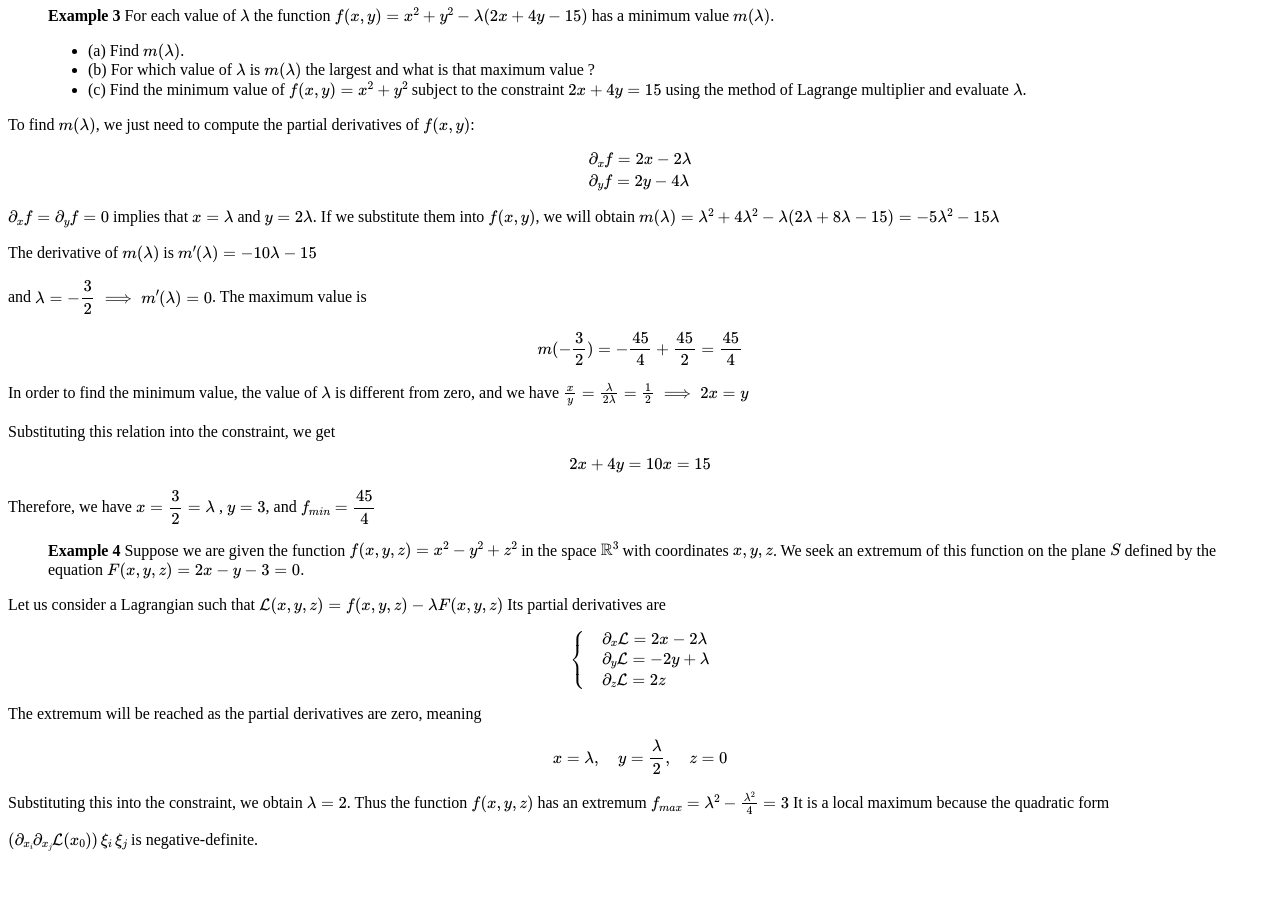
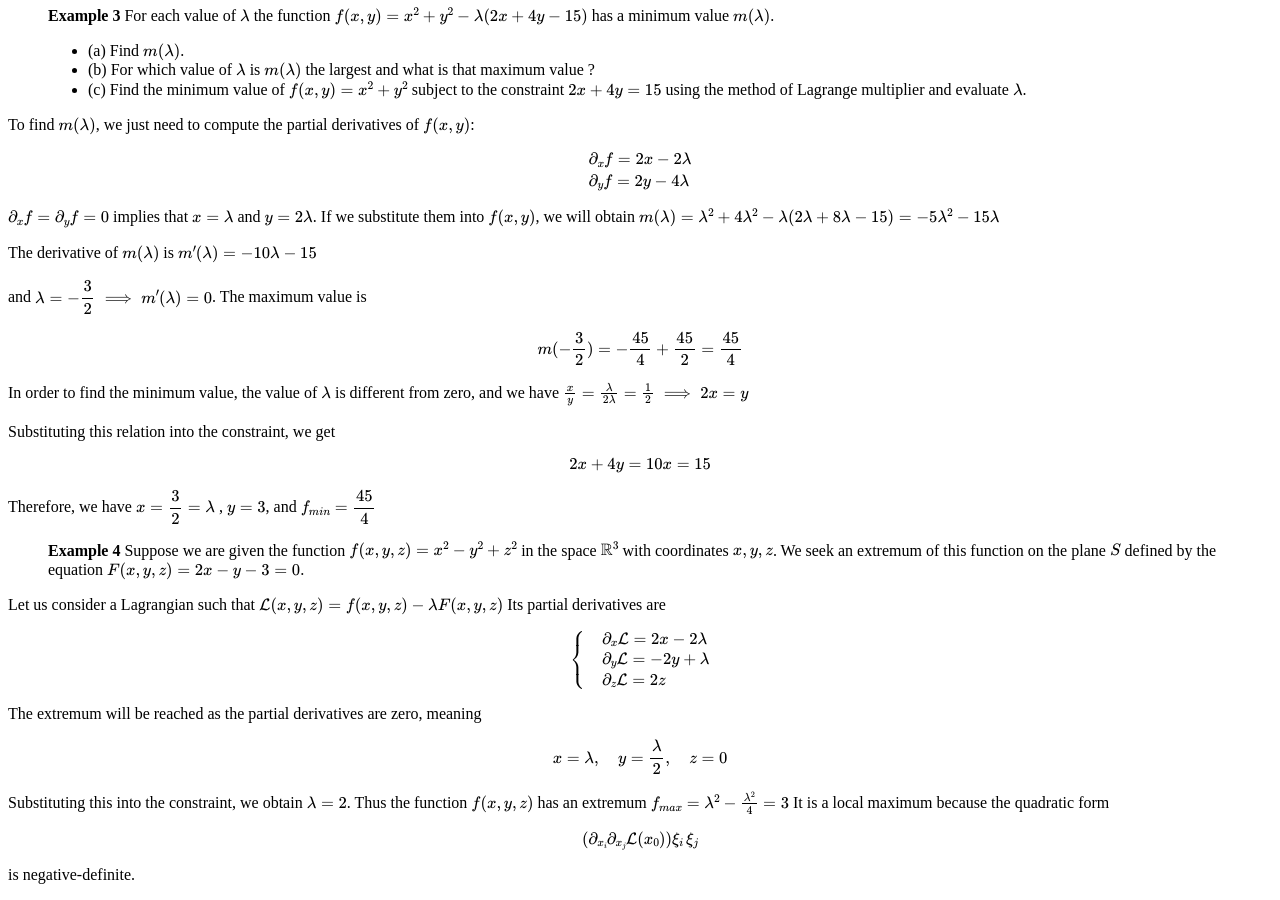
Before and after one commit to LIN-RQ/Math-Notes, a Jekyll site: the page built from lagrange-multipliers.md, in a window 1280 px wide and 900 px high, scrolled down 697 px. Built offline with Jekyll 4.4.1, drawn with Linux system fonts in a browser that asks for light colours; our own code applies the rules of GitHub Pages for plain Markdown files; before the commit the page ends 1565 px from its top, so only the background shows below that.

```diff
--- a/lagrange-multipliers.md
+++ b/lagrange-multipliers.md
@@ -131,5 +132,7 @@ $$
 Substituting this into the constraint, we obtain $\lambda = 2$. Thus the function $f(x,y,z)$ has an extremum $$f_{max} = \lambda^2 - \frac{\lambda^2}{4} = 3$$ It is a local maximum because the quadratic form
 
 $$
-(\partial_{x_i}\partial_{x_j}\mathcal{L}(x_0)) \, \xi_i \,\xi_j
-$$ is negative-definite.
+(\partial_{x_i}\partial_{x_j}\mathcal{L}(x_0)) \xi_i \,\xi_j
+$$
+
+is negative-definite.
```
Also changed, not shown: other parts of lagrange-multipliers.md (+1 -0 lines).
